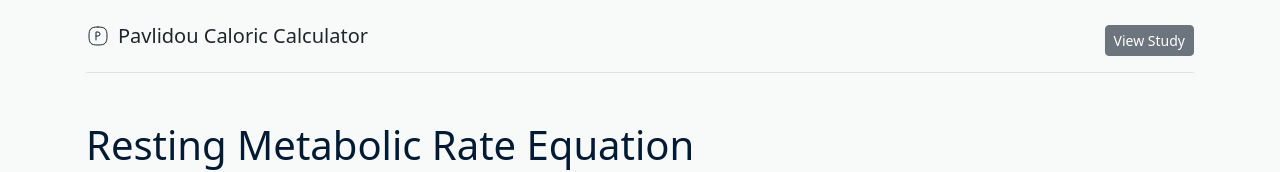
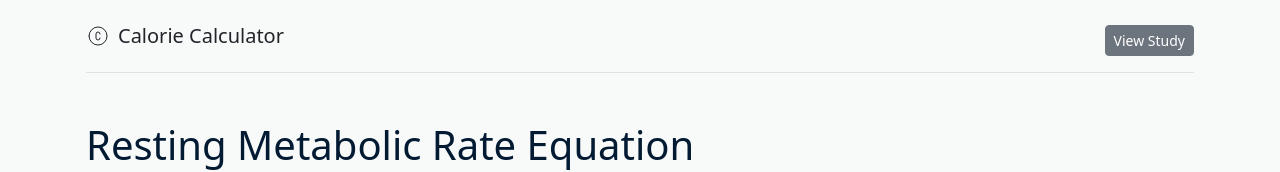
Before and after one commit to emiluzelac/caloric, a Next.js app: page / in a window 1280 px wide. Shown: the top 172 px of the page. Built offline with nearby package versions, Linux system fonts and the light colour scheme.

Commit message:
Header.tsx
Icon swap

```diff
--- a/src/components/Header.tsx
+++ b/src/components/Header.tsx
@@ -8,23 +8,12 @@ const Header: React.FC = () => {
           href="/"
           className="d-flex align-items-center text-dark text-decoration-none"
         >
-          <svg
-            xmlns="http://www.w3.org/2000/svg"
-            className="me-2"
-            width="24"
-            height="24"
-            viewBox="0 0 24 24"
-            strokeWidth="1"
-            stroke="currentColor"
-            fill="none"
-            strokeLinecap="round"
-            strokeLinejoin="round"
-          >
+          <svg xmlns="http://www.w3.org/2000/svg" className="me-2" width="24" height="24" viewBox="0 0 24 24" strokeWidth="1" stroke="currentColor" fill="none" strokeLinecap="round" strokeLinejoin="round">
             <path stroke="none" d="M0 0h24v24H0z" fill="none"></path>
-            <path d="M10 12h2a2 2 0 1 0 0 -4h-2v8"></path>
-            <path d="M12 3c7.2 0 9 1.8 9 9s-1.8 9 -9 9s-9 -1.8 -9 -9s1.8 -9 9 -9z"></path>
+            <path d="M12 12m-9 0a9 9 0 1 0 18 0a9 9 0 1 0 -18 0"></path>
+            <path d="M14 10a2 2 0 1 0 -4 0v4a2 2 0 1 0 4 0"></path>
           </svg>
-          <span>Pavlidou Caloric Calculator</span>
+          <span>Calorie Calculator</span>
         </Link>
       </h1>
       <a
```
